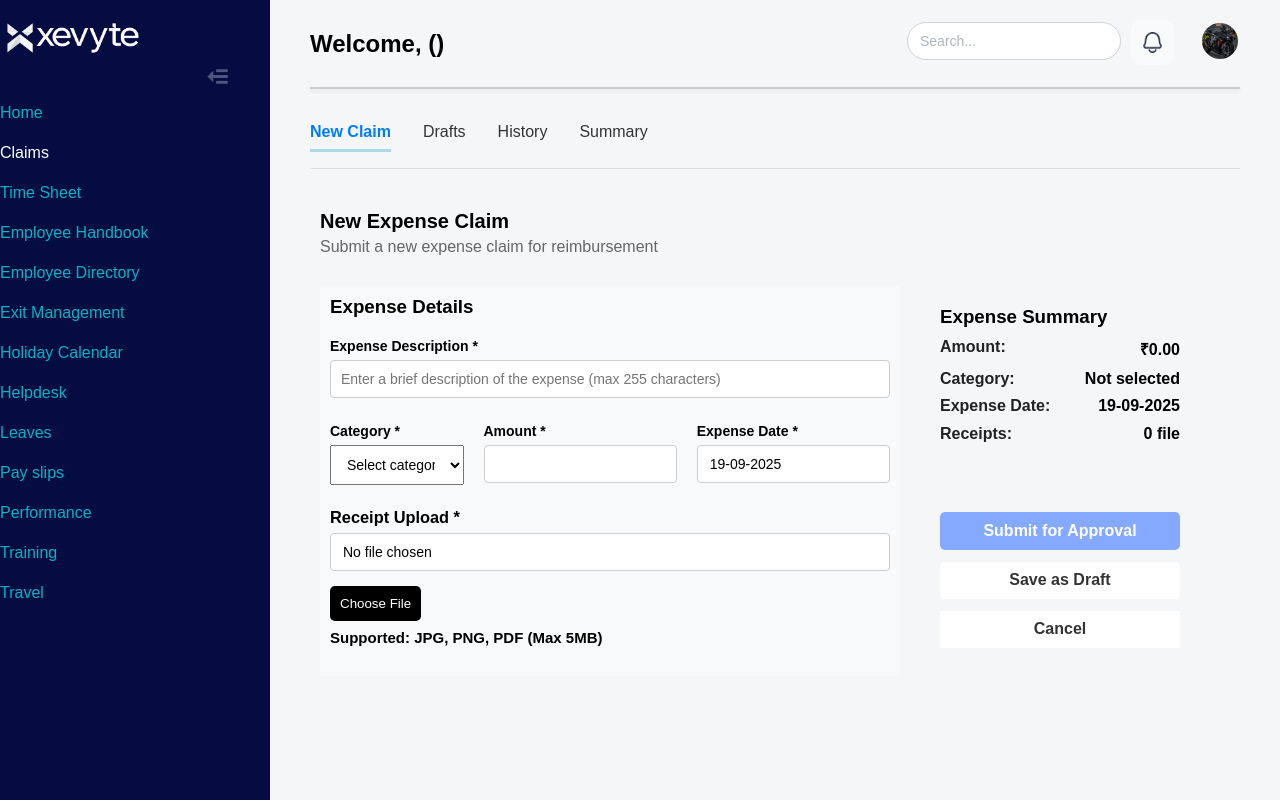
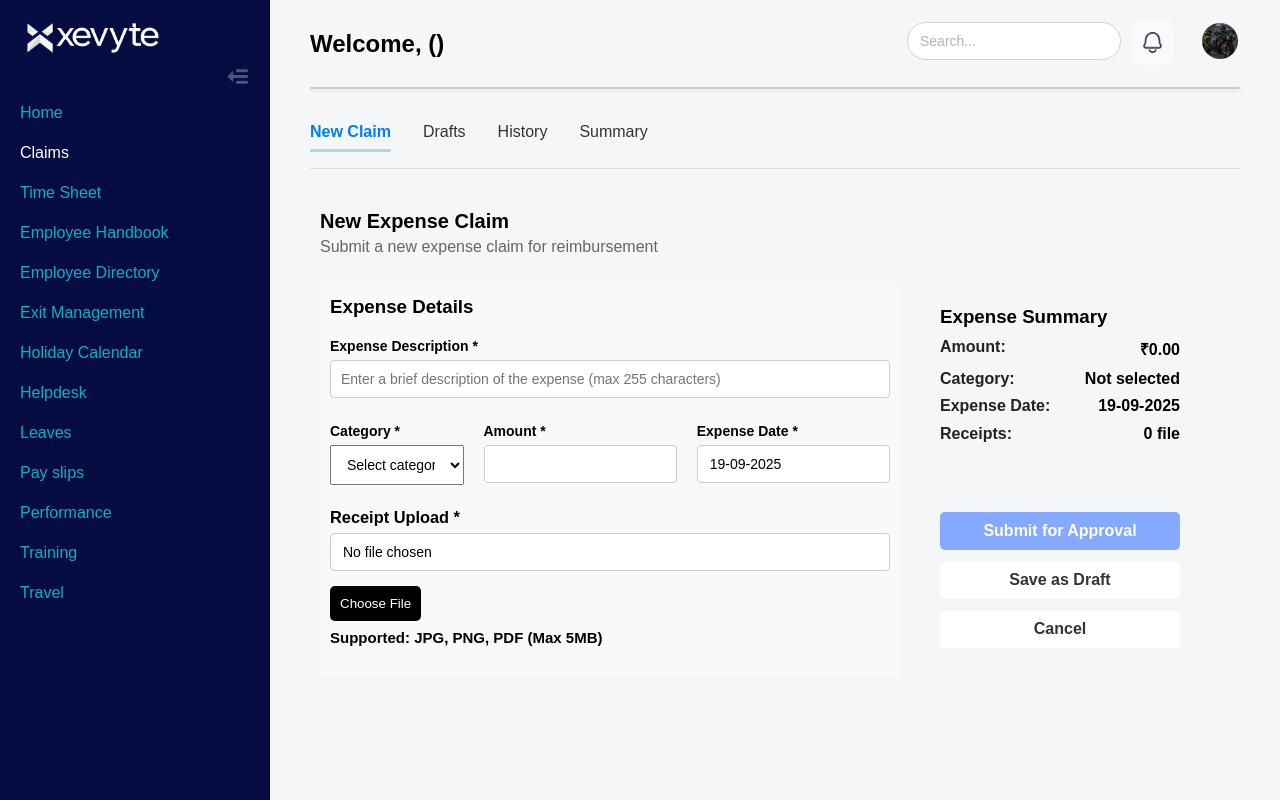
Before and after one commit to Admin-Xevyte/Xevyte_Connect, a React (Create React App) app in the folder employee-login-portal_backup_local/employee-login-portal/: page /home0 in a window 1280 px wide. Built offline with nearby package versions, Linux system fonts and the light colour scheme.

Commit message:
Update Newclaim.css

```diff
--- a/employee-login-portal_backup_local/employee-login-portal/src/pages/Newclaim.css
+++ b/employee-login-portal_backup_local/employee-login-portal/src/pages/Newclaim.css
@@ -250,3 +250,44 @@ textarea {
   font-size: 14px;
   color: #666;
 }
+
+.claims-dashboard {
+  flex: 1;
+  padding: 40px;
+  background-color: #f9f9f9;
+  box-sizing: border-box;
+}
+
+.sidebar {
+  width: 270px;
+  height: 100vh;
+  background-color: #00194a;
+  color: white;
+  padding: 20px;
+  box-sizing: border-box;
+  flex-shrink: 0;
+  transition: width 0.3s ease;
+  overflow: hidden;
+}
+
+.sidebar.collapsed {
+  width: 91px;
+  display: flex;
+  flex-direction: column;
+  align-items: center;
+  justify-content: top;
+}
+
+.sidebar h3 {
+  font-family: "Poppins", sans-serif;
+  font-size: 16px;
+  font-weight: 400;
+  transition: opacity 0.3s ease, margin 0.3s ease;
+}
+
+.sidebar.collapsed h3 {
+  opacity: 0;
+  margin: 0;
+  height: 0;
+  pointer-events: none;
+}
```
